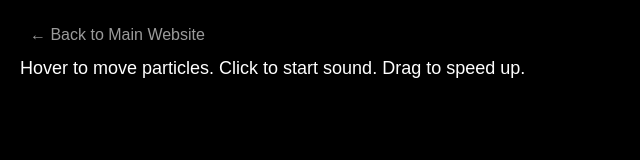
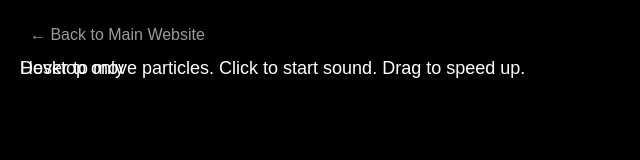
Before and after one commit to jennifer-morehead/particle-play, a plain HTML site: page index.html in a window 1280 px wide. Shown: the full height of the page, 0-640 px from the left. Drawn offline with nearby package versions, Linux system fonts and the light colour scheme.

Commit message:
Add desktop-only message to index.html

```diff
--- a/index.html
+++ b/index.html
@@ -15,6 +15,7 @@
   </head>
   <body>
     <div>
+      <p id="info-text">Desktop only</p>
       <p id="info-text">Hover to move particles. Click to start sound. Drag to speed up.</p>
       <a href="https://www.jennifermorehead.com/" id="back-link" target="_blank" rel="noopener noreferrer">
   ← Back to Main Website
```
